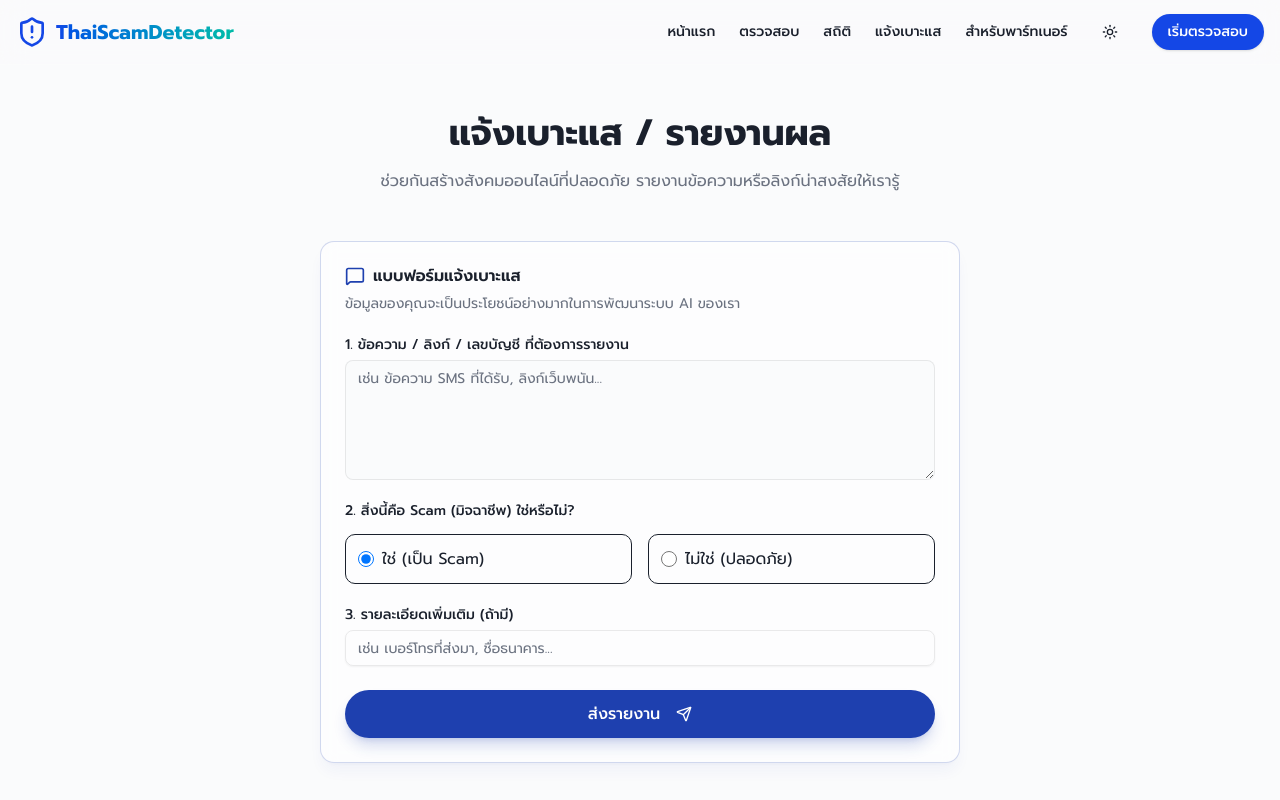
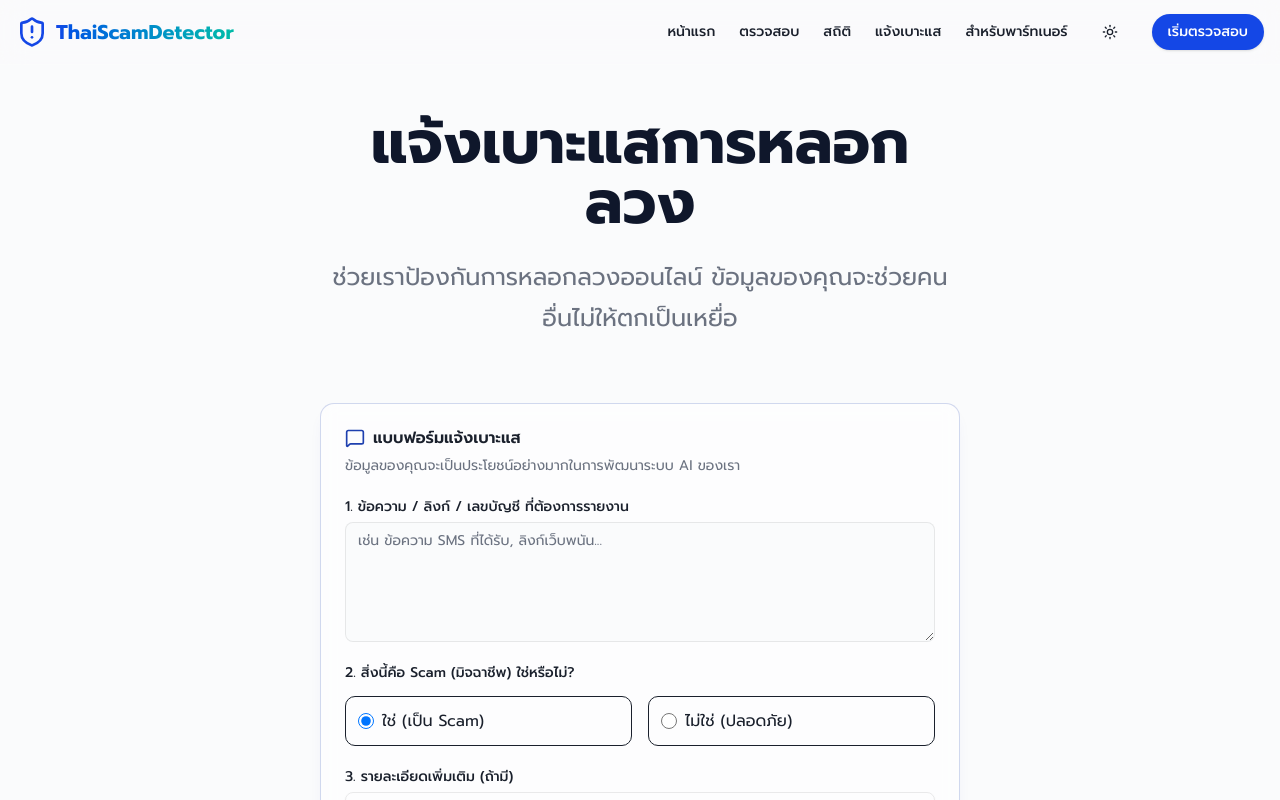
Before and after one commit to nutthakorn7/ThaiScamBench, a Next.js app in the folder frontend/: page /report in a window 1280 px wide. Shown: the top 800 px of the page. Built offline with nearby package versions, Linux system fonts and the light colour scheme; no server answers; a web font is replaced by a local one.

Commit message:
feat: complete final pages - /report world-class form + custom 404

```diff
--- /dev/null
+++ b/frontend/app/not-found.tsx
@@ -0,0 +1,64 @@
+import Link from "next/link";
+import { Button } from "@/components/ui/button";
+import { Home, ArrowLeft } from "lucide-react";
+
+export default function NotFound() {
+  return (
+    <div className="min-h-screen flex items-center justify-center px-4">
+      <div className="text-center max-w-2xl mx-auto">
+        {/* Huge 404 */}
+        <div className="text-9xl md:text-[200px] font-black bg-clip-text text-transparent bg-gradient-to-r from-blue-600 to-teal-500 mb-8 leading-none">
+          404
+        </div>
+
+        {/* Heading */}
+        <h1 className="text-4xl md:text-5xl font-black mb-6 text-slate-900 dark:text-white">
+          ไม่พบหน้าที่คุณต้องการ
+        </h1>
+
+        {/* Description */}
+        <p className="text-xl md:text-2xl text-muted-foreground mb-12 leading-relaxed">
+          ขออภัย หน้าที่คุณกำลังมองหาอาจจะถูกย้าย หรือไม่มีอยู่จริง
+        </p>
+
+        {/* Buttons */}
+        <div className="flex flex-col sm:flex-row gap-4 justify-center">
+          <Link href="/">
+            <Button
+              size="lg"
+              className="w-full sm:w-auto px-8 py-6 text-lg font-semibold rounded-xl bg-blue-700 hover:bg-blue-800 text-white shadow-xl hover:shadow-2xl hover:scale-105 transition-all duration-200"
+            >
+              <Home className="mr-2 h-5 w-5" />
+              กลับหน้าแรก
+            </Button>
+          </Link>
+          <Button
+            size="lg"
+            variant="outline"
+            onClick={() => window.history.back()}
+            className="w-full sm:w-auto px-8 py-6 text-lg font-semibold rounded-xl border-2 hover:bg-slate-50 dark:hover:bg-slate-800 transition-all duration-200"
+          >
+            <ArrowLeft className="mr-2 h-5 w-5" />
+            ย้อนกลับ
+          </Button>
+        </div>
+
+        {/* Helpful links */}
+        <div className="mt-16 pt-8 border-t border-border">
+          <p className="text-sm text-muted-foreground mb-4">ลิงก์ที่อาจจะช่วยได้:</p>
+          <div className="flex flex-wrap gap-4 justify-center text-sm">
+            <Link href="/check" className="text-blue-600 hover:text-blue-700 hover:underline font-medium">
+              ตรวจสอบความเสี่ยง
+            </Link>
+            <Link href="/stats" className="text-blue-600 hover:text-blue-700 hover:underline font-medium">
+              สถิติ
+            </Link>
+            <Link href="/report" className="text-blue-600 hover:text-blue-700 hover:underline font-medium">
+              แจ้งเบาะแส
+            </Link>
+          </div>
+        </div>
+      </div>
+    </div>
+  );
+}
--- a/frontend/app/report/page.tsx
+++ b/frontend/app/report/page.tsx
@@ -44,10 +44,12 @@ export default function ReportPage() {
 
   return (
     <div className="container px-4 py-12 mx-auto max-w-2xl">
-      <div className="text-center mb-12">
-        <h1 className="text-3xl md:text-4xl font-bold mb-4">แจ้งเบาะแส / รายงานผล</h1>
-        <p className="text-muted-foreground">
-          ช่วยกันสร้างสังคมออนไลน์ที่ปลอดภัย รายงานข้อความหรือลิงก์น่าสงสัยให้เรารู้
+      <div className="text-center mb-12 md:mb-16">
+        <h1 className="text-5xl md:text-6xl font-black mb-6 text-slate-900 dark:text-white">
+          แจ้งเบาะแสการหลอกลวง
+        </h1>
+        <p className="text-xl md:text-2xl text-muted-foreground max-w-3xl mx-auto leading-relaxed">
+          ช่วยเราป้องกันการหลอกลวงออนไลน์ ข้อมูลของคุณจะช่วยคนอื่นไม่ให้ตกเป็นเหยื่อ
         </p>
       </div>
 
```
